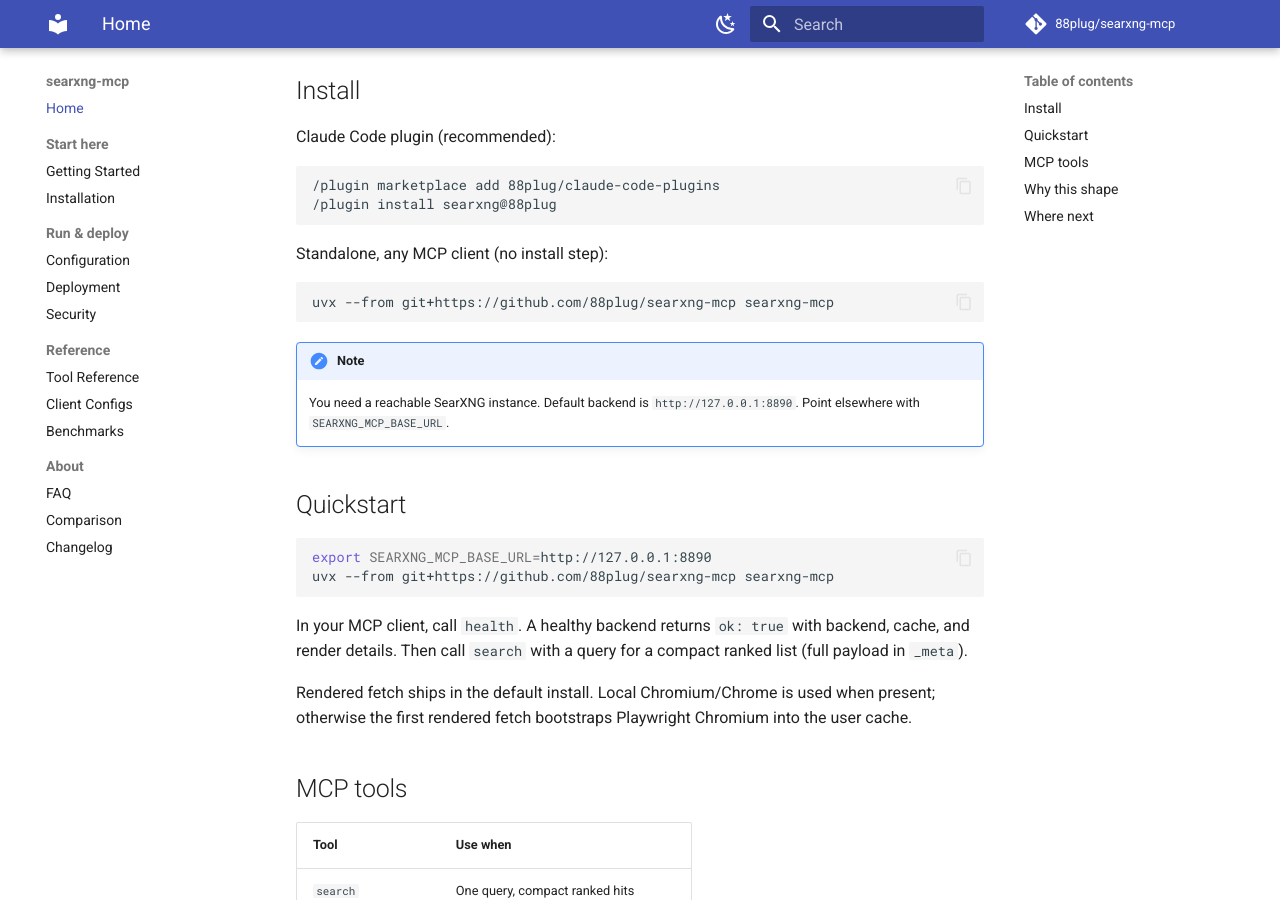
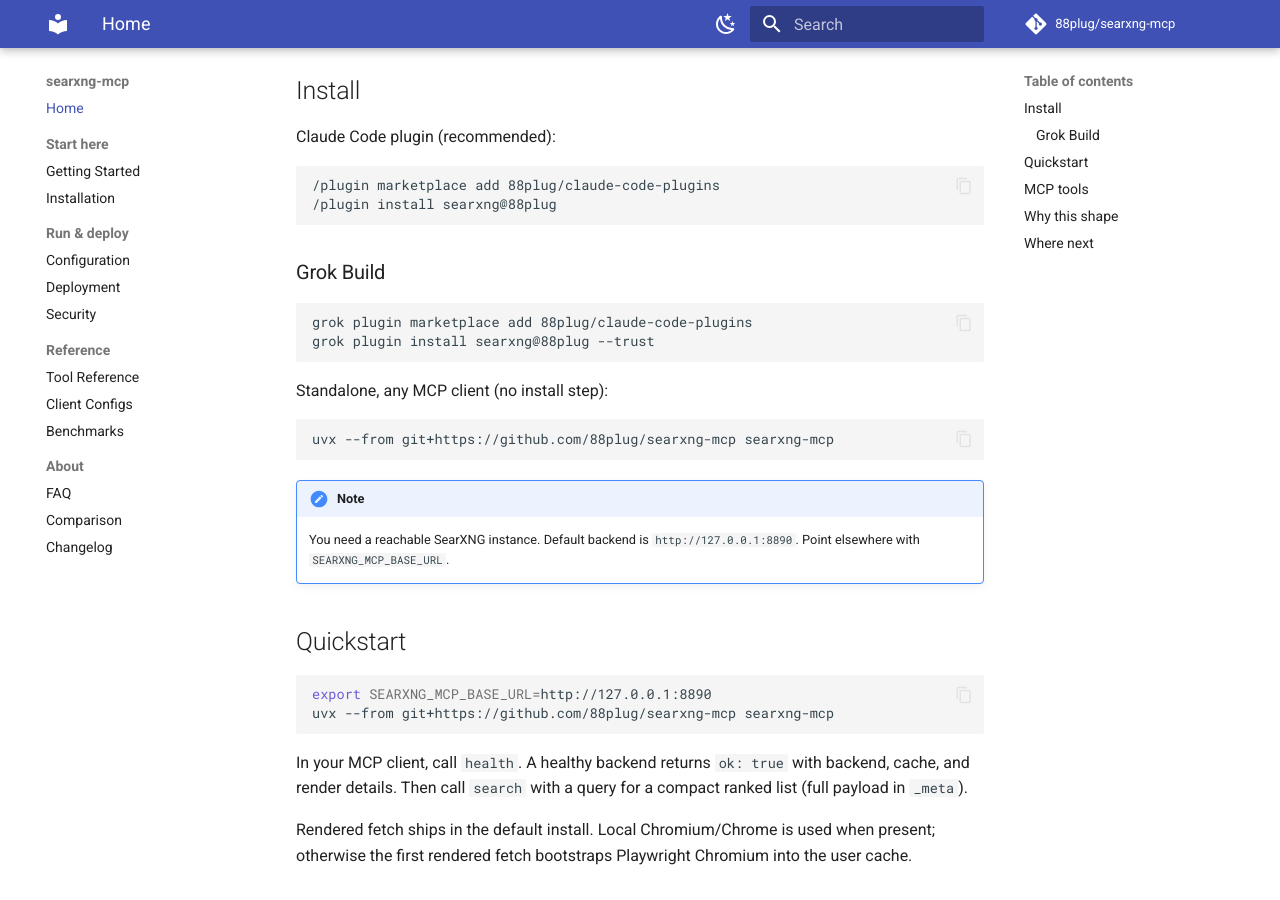
Before and after one commit to 88plug/searxng-mcp, an MkDocs documentation site: the page built from docs/index.md, in a window 1280 px wide and 900 px high, scrolled down 334 px. Built offline with MkDocs 1.6.1 and Material for MkDocs 9.7.7, drawn with Linux system fonts in a browser that asks for light colours; comment, search, counter and statistics services are not loaded.

Commit message:
docs(install): add Grok Build marketplace install path
Strangers use: grok plugin marketplace add 88plug/claude-code-plugins
then grok plugin install <name>@88plug --trust (alongside Claude /plugin).

````diff
--- a/docs/index.md
+++ b/docs/index.md
@@ -17,6 +17,14 @@
 /plugin marketplace add 88plug/claude-code-plugins
 /plugin install searxng@88plug
 ```
+
+### Grok Build
+
+```text
+grok plugin marketplace add 88plug/claude-code-plugins
+grok plugin install searxng@88plug --trust
+```
+
 
 Standalone, any MCP client (no install step):
 
````
Also changed, not shown: README.md (+8 -0 lines).
